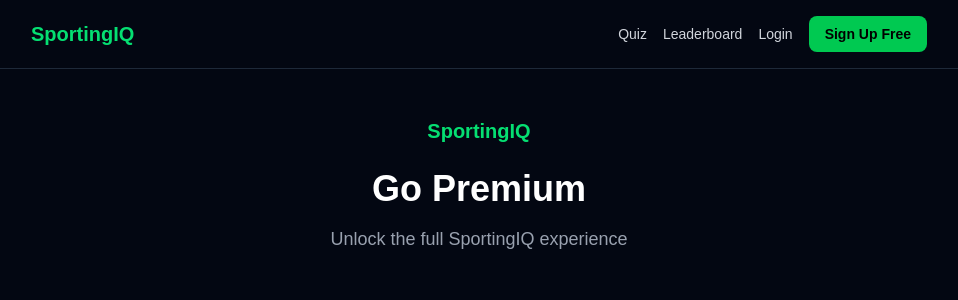
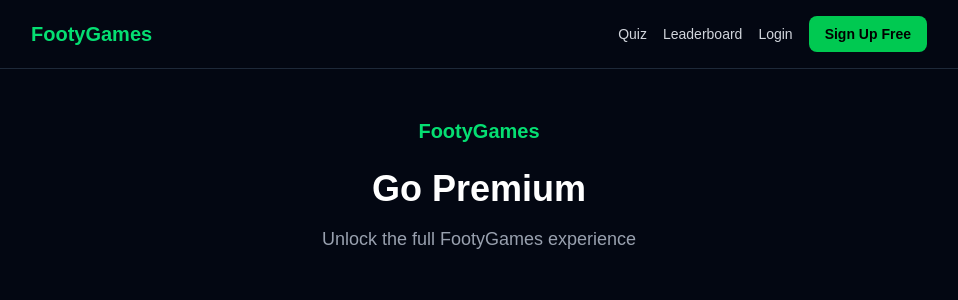
Before and after one commit to tombrown1892-arch/SportingIQ, a Next.js app: page /premium in a window 1280 px wide. Shown: the top 300 px of the page, without its empty margins (161-1119 px from the left). Built offline with nearby package versions, Linux system fonts and the light colour scheme; no server answers.

Commit message:
rebrand to FootyGames

```diff
--- a/app/components/navbar.tsx
+++ b/app/components/navbar.tsx
@@ -36,7 +36,7 @@
     <nav className="border-b border-gray-800 px-6 py-4 bg-gray-950">
       <div className="max-w-4xl mx-auto flex items-center justify-between">
         <Link href="/" className="text-xl font-bold text-green-400">
-          SportingIQ
+          FootyGames
         </Link>
 
         {/* Desktop menu */}
--- a/app/forgot-password/page.tsx
+++ b/app/forgot-password/page.tsx
@@ -48,7 +48,7 @@
 			<div className="w-full max-w-md">
 				<div className="text-center mb-8">
 					<Link href="/">
-						<h1 className="text-3xl font-bold text-green-400">SportingIQ</h1>
+						<h1 className="text-3xl font-bold text-green-400">FootyGames</h1>
 					</Link>
 					<p className="text-gray-400 mt-2">Reset your password</p>
 				</div>
--- a/app/layout.tsx
+++ b/app/layout.tsx
@@ -14,8 +14,8 @@
 })
 
 export const metadata: Metadata = {
-  title: 'SportingIQ',
-  description: 'Test your sporting knowledge',
+  title: 'FootyGames',
+  description: 'Football quizzes and games — test your football knowledge daily',
 }
 
 export default function RootLayout({
--- a/app/login/page.tsx
+++ b/app/login/page.tsx
@@ -34,7 +34,7 @@
       <div className="w-full max-w-md">
         <div className="text-center mb-8">
           <Link href="/">
-            <h1 className="text-3xl font-bold text-green-400">SportingIQ</h1>
+            <h1 className="text-3xl font-bold text-green-400">FootyGames</h1>
           </Link>
           <p className="text-gray-400 mt-2">Welcome back</p>
         </div>
--- a/app/page.tsx
+++ b/app/page.tsx
@@ -54,7 +54,7 @@
 
       {/* Footer */}
       <footer className="border-t border-gray-800 px-6 py-8 text-center text-gray-500 text-sm">
-        © 2026 SportingIQ. All rights reserved.
+        © 2026 FootyGames. All rights reserved.
       </footer>
     </main>
   )
--- a/app/premium/page.tsx
+++ b/app/premium/page.tsx
@@ -72,7 +72,7 @@
         <div className="text-center">
           <div className="text-5xl mb-4">⭐</div>
           <h2 className="text-2xl font-bold mb-2">You're already Premium!</h2>
-          <p className="text-gray-400 mb-6">Enjoy full access to all SportingIQ features.</p>
+          <p className="text-gray-400 mb-6">Enjoy full access to all FootyGames features.</p>
           <Link href="/profile" className="px-6 py-2 bg-green-500 text-black font-bold rounded-lg">
             View Profile
           </Link>
@@ -86,9 +86,9 @@
       <div className="max-w-3xl mx-auto">
 
         <div className="text-center mb-12">
-          <Link href="/" className="text-green-400 font-bold text-xl">SportingIQ</Link>
+          <Link href="/" className="text-green-400 font-bold text-xl">FootyGames</Link>
           <h2 className="text-4xl font-bold mt-6 mb-4">Go Premium</h2>
-          <p className="text-gray-400 text-lg">Unlock the full SportingIQ experience</p>
+          <p className="text-gray-400 text-lg">Unlock the full FootyGames experience</p>
         </div>
 
         {/* Features list */}
--- a/app/premium/success/page.tsx
+++ b/app/premium/success/page.tsx
@@ -43,7 +43,7 @@
       <div className="text-center">
         <div className="text-6xl mb-6">🎉</div>
         <h2 className="text-3xl font-bold mb-3">Welcome to Premium!</h2>
-        <p className="text-gray-400 mb-4">You now have full access to all SportingIQ features.</p>
+        <p className="text-gray-400 mb-4">You now have full access to all FootyGames features.</p>
         <div className="bg-yellow-900/20 border border-yellow-700 rounded-xl p-4 mb-8 inline-block">
           <p className="text-yellow-400 font-bold">⭐ Premium Member badge awarded!</p>
         </div>
--- a/app/quiz/page.tsx
+++ b/app/quiz/page.tsx
@@ -293,9 +293,9 @@
 
   const handleShare = async () => {
     const shareData = {
-      title: 'SportingIQ',
-      text: `I scored ${finalScore}/10 on today's SportingIQ football quiz! 🏆 Can you beat me?`,
-      url: 'https://sporting-iq.vercel.app/quiz',
+      title: 'FootyGames',
+      text: `I scored ${finalScore}/10 on today's FootyGames football quiz! 🏆 Can you beat me?`,
+      url: 'https://footygames.vercel.app/quiz',
     }
     if (navigator.share) {
       await navigator.share(shareData)
@@ -541,7 +541,7 @@
     <main className="min-h-screen bg-gray-950 text-white px-6 py-8">
       <div className="max-w-2xl mx-auto">
         <div className="flex items-center justify-between mb-8">
-          <Link href="/" className="text-green-400 font-bold text-lg">SportingIQ</Link>
+          <Link href="/" className="text-green-400 font-bold text-lg">FootyGames</Link>
           <div className="text-gray-400 text-sm">{currentQuestion + 1} / {questions.length}</div>
         </div>
 
--- a/app/reset-password/page.tsx
+++ b/app/reset-password/page.tsx
@@ -79,7 +79,7 @@
       <div className="w-full max-w-md">
         <div className="text-center mb-8">
           <Link href="/">
-            <h1 className="text-3xl font-bold text-green-400">SportingIQ</h1>
+            <h1 className="text-3xl font-bold text-green-400">FootyGames</h1>
           </Link>
           <p className="text-gray-400 mt-2">Choose a new password</p>
         </div>
--- a/app/results/page.tsx
+++ b/app/results/page.tsx
@@ -76,9 +76,9 @@
 
   const handleShare = async () => {
     const shareData = {
-      title: 'SportingIQ',
-      text: `I scored ${score}/10 on today's SportingIQ football quiz! 🏆 Can you beat me?`,
-      url: 'https://sporting-iq.vercel.app/quiz',
+      title: 'FootyGames',
+      text: `I scored ${score}/10 on today's FootyGames football quiz! 🏆 Can you beat me?`,
+      url: 'https://footygames.vercel.app/quiz',
     }
     if (navigator.share) {
       await navigator.share(shareData)
--- a/app/signup/page.tsx
+++ b/app/signup/page.tsx
@@ -165,7 +165,7 @@
       <div className="w-full max-w-md">
         <div className="text-center mb-8">
           <Link href="/">
-            <h1 className="text-3xl font-bold text-green-400">SportingIQ</h1>
+            <h1 className="text-3xl font-bold text-green-400">FootyGames</h1>
           </Link>
           <p className="text-gray-400 mt-2">
             {plan === 'premium' ? 'Create your account to go Premium' : 'Create your free account'}
--- a/package.json
+++ b/package.json
@@ -1,5 +1,5 @@
 {
-  "name": "sportingiq",
+  "name": "FootyGames",
   "version": "0.1.0",
   "private": true,
   "scripts": {
```
Also changed, not shown: 1 other file (tests, documents, lock files or other folders).
